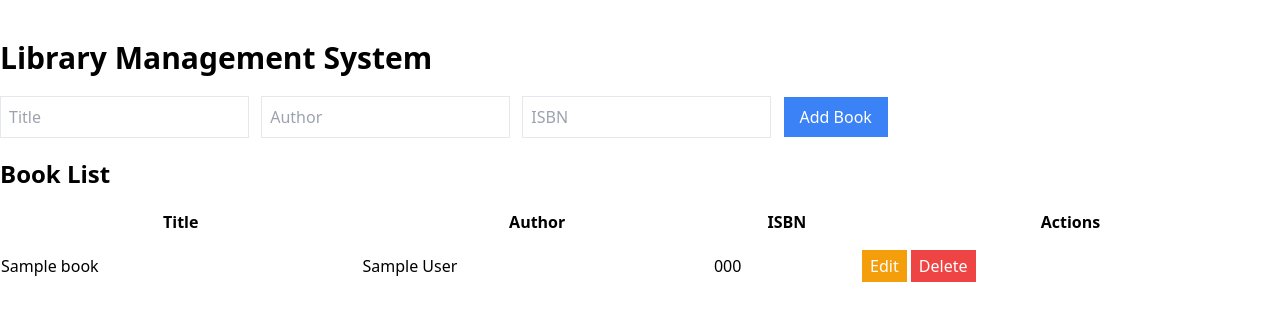
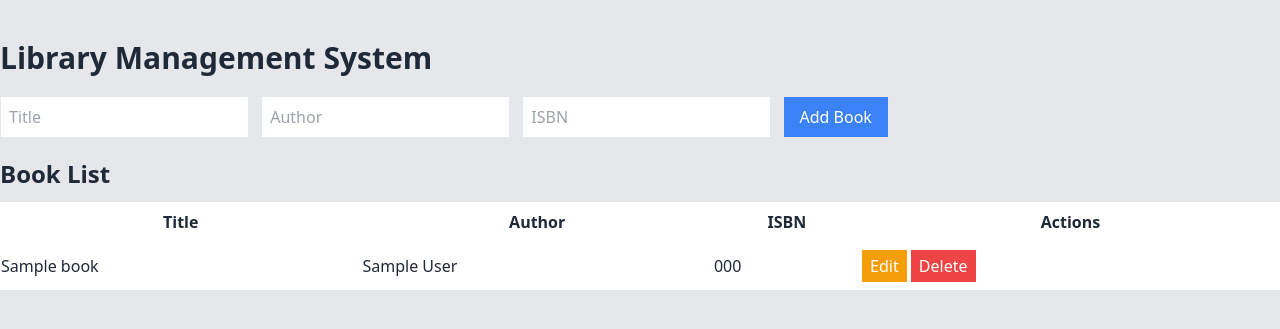
Before and after one commit to NoorMuhammad20013146/Library-Management-System, a Flask app: page / in a window 1280 px wide. Shown: the top 329 px of the page. Run offline with Flask 3, Linux system fonts and the light colour scheme; tables that the repository leaves empty or names only in its code hold one stand-in row (values such as "Sample post"); some libraries are stand-ins or nearby versions.

Commit message:
apply Background color

```diff
--- a/templates/index.html
+++ b/templates/index.html
@@ -6,7 +6,7 @@
     <title>Library Management System</title>
     <link href="https://cdn.jsdelivr.net/npm/tailwindcss@2.2.19/dist/tailwind.min.css" rel="stylesheet">
 </head>
-<body>
+<body class="bg-gray-200 text-gray-800">
     <div class="container mx-auto mt-10">
         <h1 class="text-3xl font-bold mb-5">Library Management System</h1>
 
@@ -80,6 +80,7 @@
         resetForm();
         fetchBooks();
         }
+
         //Edit a book
         function editBook(id, name, author, isbn) {
             editingBookId = id;
@@ -89,6 +90,7 @@
             document.getElementById('add-edit-btn').textContent = 'Update Book';
             document.getElementById('cancel-btn').classList.remove('hidden');
         }
+
         //Fecth book on load page
         fetchBooks();
     </script>
```
